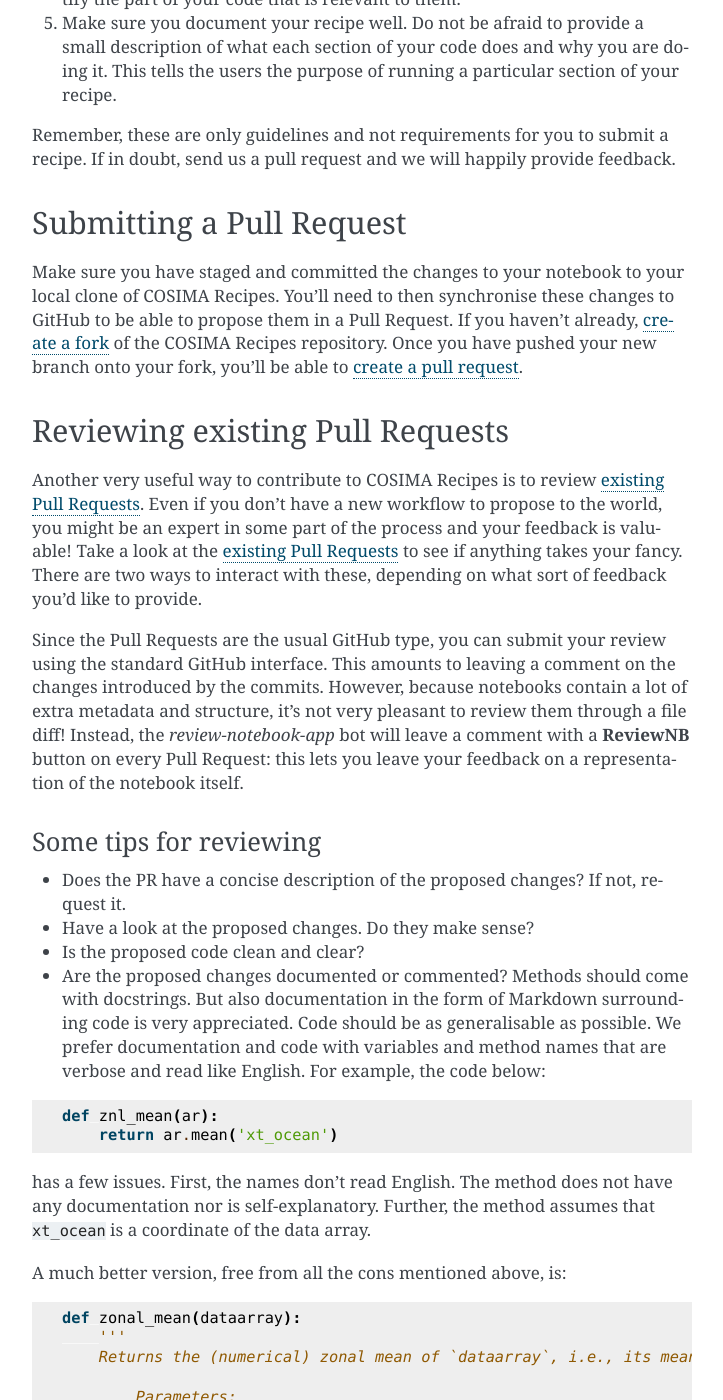
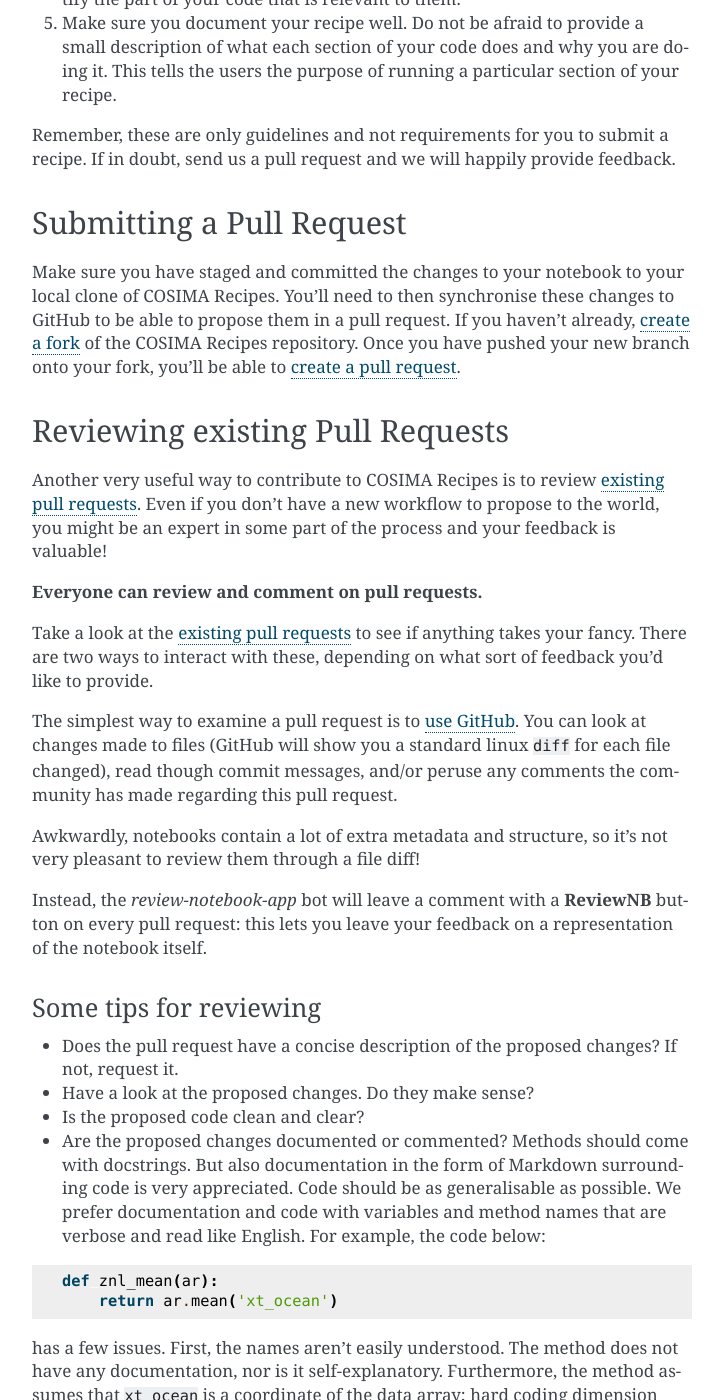
Before and after one commit to COSIMA/cosima-recipes, a Sphinx documentation site: the page built from docs/contributing.rst, in a window 1280 px wide and 1400 px high, scrolled down 1629 px. Shown: the whole window, without its empty margins (388-1111 px from the left). Built offline with Sphinx 7.4.7, drawn with Linux system fonts in a browser that asks for light colours; some of the changed text lies outside the part shown.

Commit message:
Add to pr reviewing instructions (#396)
* Add details about who can review

* Add details about cons of code example

* Add detail about how to locally check PR

* Reinstate blank lines

* add remark

---------

Co-authored-by: Navid C. Constantinou <navidcy@users.noreply.github.com>

```diff
--- a/docs/contributing.rst
+++ b/docs/contributing.rst
@@ -103,7 +103,7 @@ Submitting a Pull Request
 
 Make sure you have staged and committed the changes to your notebook to your
 local clone of COSIMA Recipes. You'll need to then synchronise these changes
-to GitHub to be able to propose them in a Pull Request. If you haven't already,
+to GitHub to be able to propose them in a pull request. If you haven't already,
 `create a fork`_ of the COSIMA Recipes repository. Once you have pushed your
 new branch onto your fork, you'll be able to `create a pull request`_.
 
@@ -115,24 +115,30 @@ Reviewing existing Pull Requests
 --------------------------------
 
 Another very useful way to contribute to COSIMA Recipes is to review `existing
-Pull Requests`_. Even if you don't have a new workflow to propose to the world,
+pull requests`_. Even if you don't have a new workflow to propose to the world,
 you might be an expert in some part of the process and your feedback is valuable!
-Take a look at the `existing Pull Requests`_ to see if anything takes your fancy.
+
+**Everyone can review and comment on pull requests.**
+
+Take a look at the `existing pull requests`_ to see if anything takes your fancy.
 There are two ways to interact with these, depending on what sort of feedback
 you'd like to provide.
 
-Since the Pull Requests are the usual GitHub type, you can submit your review using
-the standard GitHub interface. This amounts to leaving a comment on the changes
-introduced by the commits. However, because notebooks contain a lot of extra
-metadata and structure, it's not very pleasant to review them through a file diff!
+The simplest way to examine a pull request is to `use GitHub <https://github.com/COSIMA/cosima-recipes/pulls>`_. You can look at changes made to files
+(GitHub will show you a standard linux ``diff`` for each file changed), read though commit messages, and/or peruse any comments
+the community has made regarding this pull request.
+
+Awkwardly, notebooks contain a lot of extra
+metadata and structure, so it's not very pleasant to review them through a file diff!
+
 Instead, the *review-notebook-app* bot will leave a comment with a **ReviewNB**
-button on every Pull Request: this lets you leave your feedback on a representation
+button on every pull request: this lets you leave your feedback on a representation
 of the notebook itself.
 
 Some tips for reviewing
 ^^^^^^^^^^^^^^^^^^^^^^^
 
-* Does the PR have a concise description of the proposed changes? If not, request it.
+* Does the pull request have a concise description of the proposed changes? If not, request it.
 * Have a look at the proposed changes. Do they make sense?
 * Is the proposed code clean and clear?
 * Are the proposed changes documented or commented? Methods should come with docstrings. But also documentation in the form of Markdown surrounding code is very appreciated. Code should be as generalisable as possible. We prefer documentation and code with variables and method names that are verbose and read like English. For example, the code below:
@@ -143,7 +149,7 @@ Some tips for reviewing
     def znl_mean(ar):
         return ar.mean('xt_ocean')
 
-has a few issues. First, the names don't read English. The method does not have any documentation nor is self-explanatory. Further, the method assumes that ``xt_ocean`` is a coordinate of the data array.
+has a few issues. First, the names aren't easily understood. The method does not have any documentation, nor is it self-explanatory. Furthermore, the method assumes that ``xt_ocean`` is a coordinate of the data array; hard coding dimension names is fragile to future changes.
 
 A much better version, free from all the cons mentioned above, is:
 
@@ -159,14 +165,56 @@ A much better version, free from all the cons mentioned above, is:
             Returns:
                     xarray.dataarray: The (numerical) zonal mean of `dataarray`
         '''
-
         return dataarray.cf.mean('longitude')
 
 
 * Ensure that the notebook runs! To do that:
 
-  - Clone the repository or the fork that the PR was made from;
+  - Clone the repository or the fork that the pull request was made from;
   - Checkout the appropriate branch;
   - Ensure that the notebook runs when a **new** kernel is launched. Ensure that all cells run in sequential order, and that all cell outputs are evaluated.
 
 .. _existing Pull Requests: https://github.com/COSIMA/cosima-recipes/pulls
+
+Do you need more help with the steps above? Read below:
+
+To clone a pull request locally
++++++++++++++++++++++++++++++++
+
+If you want to test pull requests locally (i.e., to compile or run the code),
+you need to download the pull request branch. You can do this either by cloning the branch from the pull request.
+
+In this context "locally" means somewhere you can run the code -- this is probably on Gadi, but may also be on a local machine.
+
+If you are using ssh keys for command line authentication:
+
+::
+
+    git clone -b «THEIR_DEVELOPMENT_BRANCHNAME» git@github.com:«THEIR_GITHUB_USERNAME»/cosima-recipes.git
+
+where «THEIR_GITHUB_USERNAME» is replaced by the username of the person proposing the pull request,
+and «THEIR_DEVELOPMENT_BRANCHNAME» is the branch from their pull request.
+
+Alternatively, you can add the repository of the user proposing the pull request as a remote to
+your existing local repository. Navigate to your local repository and type
+
+::
+
+    git remote add «THEIR_GITHUB_USERNAME» git@github.com:«THEIR_GITHUB_USERNAME»/cosima-recipes.git
+
+where «THEIR_GITHUB_USERNAME» is replaced by the user name of the person who has made the
+pull request. Then download their pull request changes
+
+::
+
+    git fetch «THEIR_GITHUB_USERNAME»
+
+and switch to the desired branch
+
+::
+
+    git checkout --track «THEIR_GITHUB_USERNAME»/«THEIR_DEVELOPMENT_BRANCHNAME»
+
+You now have a local copy of the code from the pull request and can run tests locally.
+If you have write access to the main repository you can push fixes or changes directly
+to the pull request.
```
